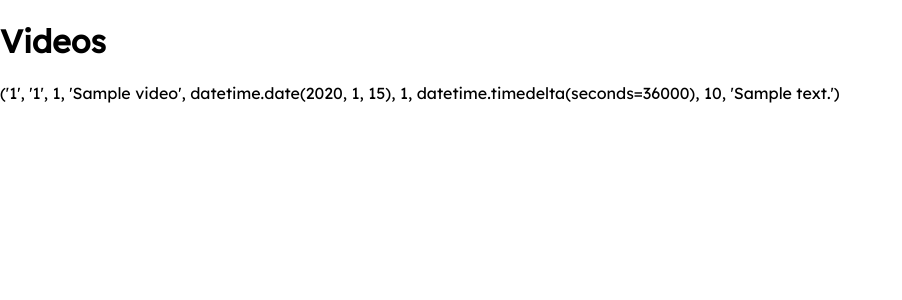
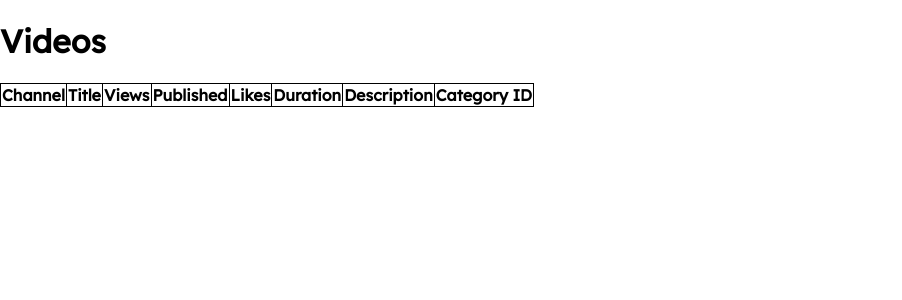
Before and after one commit to zathaxx/YouTubeDB, a Flask app: page /videos in a window 1280 px wide. Shown: the part 66-366 px from the top of the page, without its empty margins (0-902 px from the left). Run offline with Flask 3, Linux system fonts and the light colour scheme; tables that the repository leaves empty hold one stand-in row (values such as "Sample post"); lists and menus that the app fills with data are empty.

Commit message:
Add formatting for videos page

```diff
--- a/templates/categories.html
+++ b/templates/categories.html
@@ -20,6 +20,8 @@
     </nav>
 </header>
 <body>
+    <h1>Categories</h1>
+
     <table>
         <tr>
             <th>ID</th>
--- a/templates/videos.html
+++ b/templates/videos.html
@@ -21,8 +21,30 @@
 </header>
 <body>
     <h1>Videos</h1>
-    {% for row in videos %}
-        <p>{{ row }}</p>
-    {% endfor %}
+    <table>
+        <tr>
+            <th>Channel</th>
+            <th>Title</th>
+            <th>Views</th>
+            <th>Published</th>
+            <th>Likes</th>
+            <th>Duration</th>
+            <th>Description</th>
+            <th>Category ID</th>
+
+        </tr>
+        {% for row in categories %}
+            <tr>
+                <td>{{ row[1] }}</td>
+                <td>{{ row[3] }}</td>
+                <td>{{ row[7] }}</td>
+                <td>{{ row[4] }}</td>
+                <td>{{ row[5] }}</td>
+                <td>{{ row[6] }}</td>
+                <td>{{ row[8] }}</td>
+                <td>{{ row[2] }}</td>
+            </tr>
+        {% endfor %}
+    </table>
 </body>
 </html>
```
